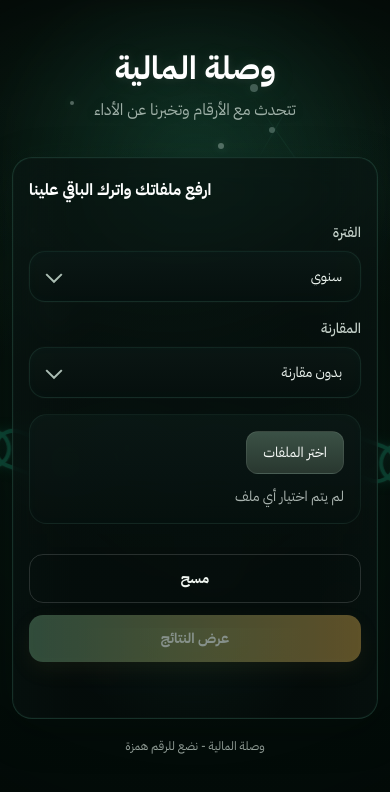
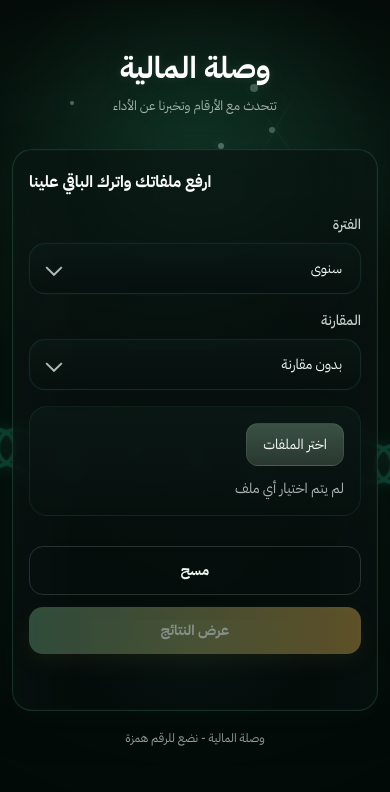
Before and after one commit to 5617ym/hmza, a plain HTML site: page index.html in a window 390 px wide. Drawn offline with Linux system fonts and the light colour scheme.

Commit message:
Update style.css

```diff
--- a/assets/css/style.css
+++ b/assets/css/style.css
@@ -172,6 +172,12 @@ body{
   }
 }
 
+@keyframes chainInnerSweep {
+  0%   { opacity:0.15; transform:translateX(-18px) rotate(12deg); }
+  50%  { opacity:0.45; transform:translateX(8px) rotate(12deg); }
+  100% { opacity:0.15; transform:translateX(-18px) rotate(12deg); }
+}
+
 /* سلسلة */
 .chain{
   position:absolute;
@@ -179,31 +185,33 @@ body{
   display:flex;
   align-items:center;
   gap:0;
-  opacity:0.90;
+  opacity:0.92;
   will-change:transform;
-  filter:drop-shadow(0 0 8px rgba(62, 234, 182, 0.16));
+  filter:
+    drop-shadow(0 0 8px rgba(62, 234, 182, 0.16))
+    drop-shadow(0 0 18px rgba(62, 234, 182, 0.08));
 }
 
 .chain-left{
-  left:-58px;
+  left:-64px;
   animation: chainDriftLeft 9s ease-in-out infinite;
 }
 
 .chain-right{
-  right:-58px;
+  right:-64px;
   animation: chainDriftRight 9s ease-in-out infinite;
 }
 
 .chain-link{
   position:relative;
-  width:96px;
-  height:44px;
-  margin-inline:-10px;
+  width:102px;
+  height:46px;
+  margin-inline:-12px;
   border-radius:999px;
   border:4px solid rgba(41, 223, 172, 0.95);
   background:
     linear-gradient(180deg,
-      rgba(104, 255, 214, 0.06) 0%,
+      rgba(104, 255, 214, 0.08) 0%,
       rgba(30, 183, 139, 0.02) 100%);
   box-shadow:
     0 0 0 1px rgba(117,255,213,0.10),
@@ -230,17 +238,18 @@ body{
   position:absolute;
   top:-18%;
   bottom:-18%;
-  left:36%;
-  width:18%;
+  left:34%;
+  width:20%;
   border-radius:999px;
   background:linear-gradient(
     180deg,
     rgba(255,255,255,0.00) 0%,
-    rgba(170,255,230,0.16) 45%,
+    rgba(170,255,230,0.18) 45%,
     rgba(255,255,255,0.00) 100%
   );
   transform:rotate(12deg);
   filter:blur(1px);
+  animation: chainInnerSweep 4.6s ease-in-out infinite;
 }
 
 .chain-left .chain-link:nth-child(odd),
@@ -276,7 +285,7 @@ body{
 
 .hero-title{
   margin:0;
-  font-size:clamp(42px,5vw,78px);
+  font-size:clamp(37px,4.4vw,73px);
   line-height:1.06;
   font-weight:700;
   color:#ffffff;
@@ -287,38 +296,14 @@ body{
 
 .hero-subtitle{
   margin:10px 0 0;
-  font-size:clamp(16px,1.5vw,24px);
+  font-size:clamp(14px,1.2vw,19px);
   line-height:1.8;
   color:var(--muted);
   text-shadow:0 0 10px rgba(0,0,0,0.26);
 }
 
 .hero-badges{
-  margin-top:18px;
-  display:flex;
-  gap:12px;
-  align-items:center;
-  justify-content:center;
-  flex-wrap:wrap;
-}
-
-.badge{
-  display:inline-flex;
-  align-items:center;
-  justify-content:center;
-  min-height:46px;
-  padding:10px 20px;
-  border-radius:999px;
-  background:rgba(17,33,29,0.56);
-  border:1px solid rgba(122,231,191,0.16);
-  color:rgba(232,244,237,0.90);
-  font-size:16px;
-  backdrop-filter:blur(10px);
-  box-shadow:inset 0 0 14px rgba(110,226,186,0.03);
-}
-
-.badge-muted{
-  min-width:68px;
+  display:none !important;
 }
 
 /* المحتوى */
@@ -377,6 +362,14 @@ body{
   align-items:flex-start;
   gap:16px;
   padding:20px 18px 8px;
+  text-align:right;
+}
+
+.panel-title{
+  width:100%;
+  display:flex;
+  justify-content:flex-end;
+  text-align:right;
 }
 
 .panel-title h2{
@@ -385,6 +378,7 @@ body{
   font-weight:700;
   color:#ffffff;
   text-shadow:0 0 10px rgba(130,234,197,0.05);
+  text-align:right;
 }
 
 .panel-body{
@@ -661,6 +655,10 @@ body{
   text-align:center;
 }
 
+.footer-brand{
+  letter-spacing:0;
+}
+
 .pill{
   display:none !important;
 }
@@ -671,7 +669,7 @@ body{
 
 @media (max-width:1100px){
   .chain-link{
-    width:82px;
+    width:88px;
     height:40px;
   }
 }
@@ -692,15 +690,11 @@ body{
   }
 
   .hero-title{
-    font-size:38px;
+    font-size:34px;
   }
 
   .hero-subtitle{
-    font-size:16px;
-  }
-
-  .hero-badges{
-    margin-top:14px;
+    font-size:14px;
   }
 
   .chain{
@@ -725,7 +719,11 @@ body{
   }
 
   .hero-title{
-    font-size:32px;
+    font-size:30px;
+  }
+
+  .hero-subtitle{
+    font-size:13px;
   }
 
   .panel{
```
